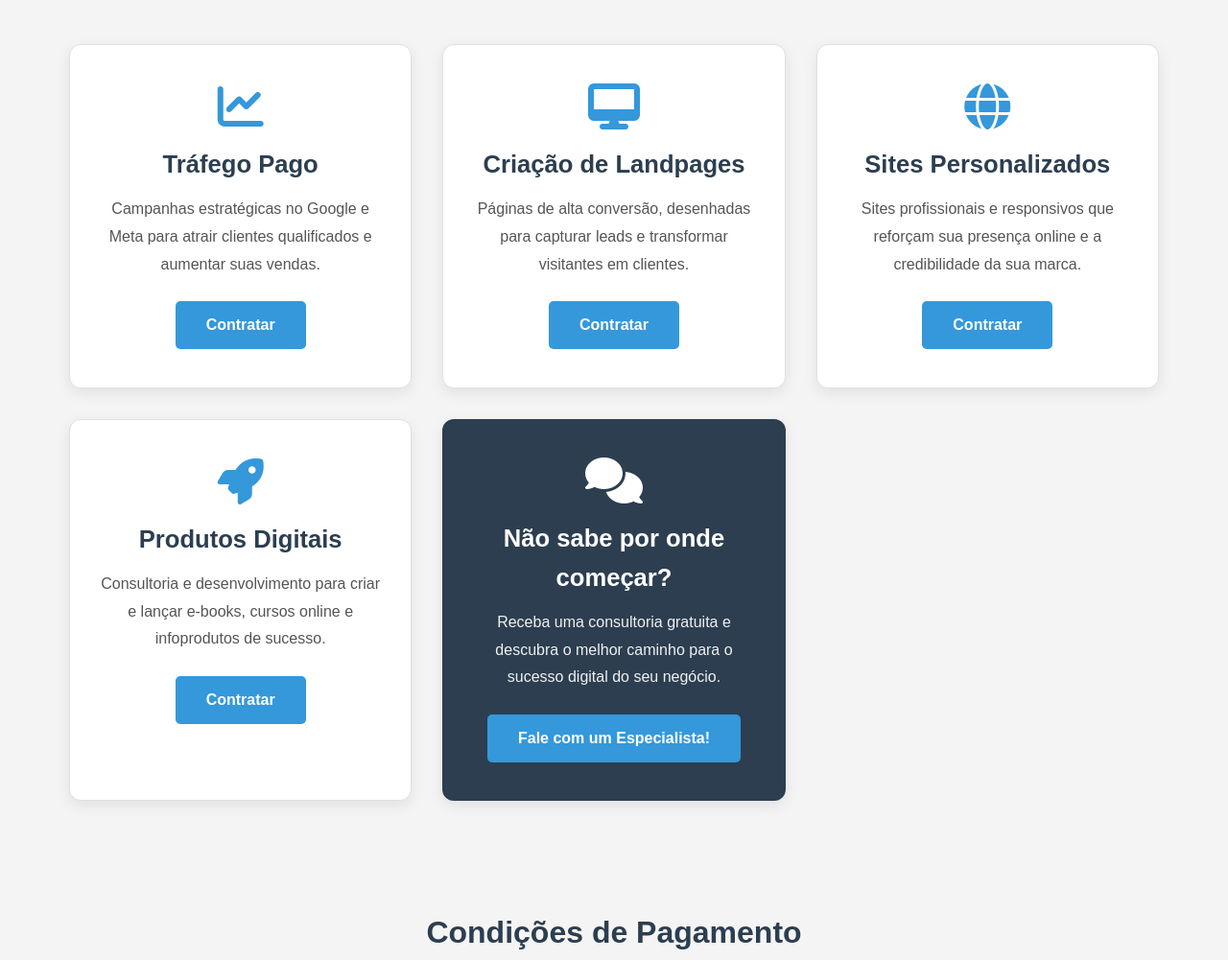
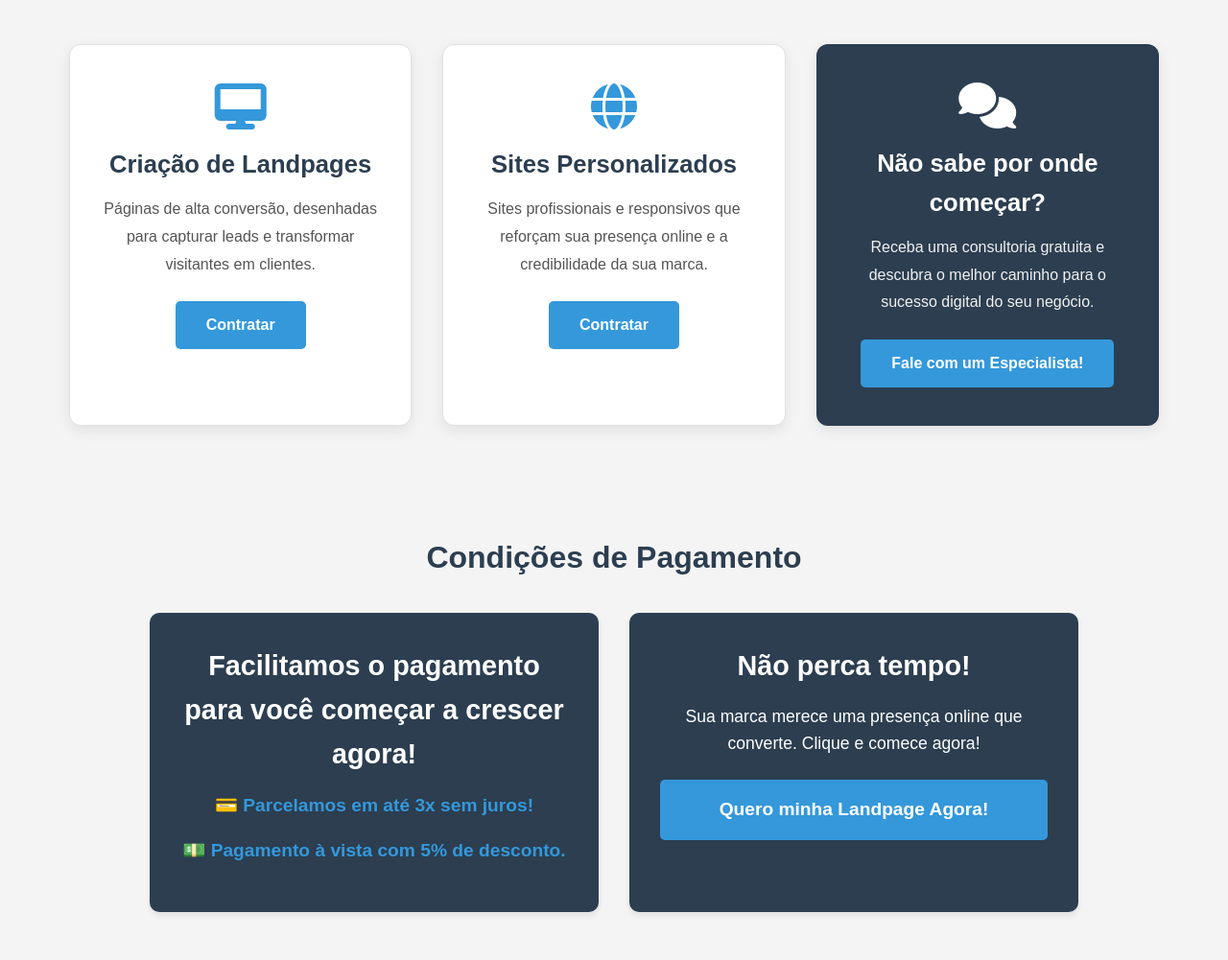
Before and after one commit to lossath/ulingaTech, a plain HTML site: page servico.html in a window 1280 px wide. Shown: the part 562-1563 px from the top of the page at 96% size. Drawn offline with Linux system fonts and the light colour scheme.

Commit message:
alguns ajustes no serviço

```diff
--- a/servico.html
+++ b/servico.html
@@ -40,35 +40,39 @@
             <div class="hero-overlay"></div> <div class="hero-content">
                 <h1>Escale seu Negócio com Soluções Digitais</h1>
                 <p>Especialistas em tráfego pago, criação de sites e produtos que geram resultados.</p>
-                <a href="#contato" class="btn-cta">Fale Conosco</a>
+                <a href="index.html#contato" class="btn-cta">Fale Conosco</a>
             </div>
         </section>
      <section id="servicos" class="servicos-container">
-            <div class="servico-item">
+           <!-- <div class="servico-item">
                 <i class="fas fa-chart-line icone-servico"></i>
                 <h2>Tráfego Pago</h2>
                 <p>Campanhas estratégicas no Google e Meta para atrair clientes qualificados e aumentar suas vendas.</p>
                 <a href="#contato" class="btn-servico">Contratar</a>
-            </div>
+            </div>-->
+
             <div class="servico-item">
                 <i class="fas fa-desktop icone-servico"></i>
 
+
                 <h2>Criação de Landpages</h2>
                 <p>Páginas de alta conversão, desenhadas para capturar leads e transformar visitantes em clientes.</p>
-                <a href="#contato" class="btn-servico">Contratar</a>
+                <a href="tel:+55 1999123456" class="btn-servico">Contratar</a>
             </div>
             <div class="servico-item">
                 <i class="fas fa-globe icone-servico"></i>
                 <h2>Sites Personalizados</h2>
                 <p>Sites profissionais e responsivos que reforçam sua presença online e a credibilidade da sua marca.</p>
-                <a href="#contato" class="btn-servico">Contratar</a>
+                <a href="tel:+55 1999123456" class="btn-servico">Contratar</a>
             </div>
-            <div class="servico-item">
+
+            <!--  <div class="servico-item">
                 <i class="fas fa-rocket icone-servico"></i>
                 <h2>Produtos Digitais</h2>
                 <p>Consultoria e desenvolvimento para criar e lançar e-books, cursos online e infoprodutos de sucesso.</p>
                 <a href="#contato" class="btn-servico">Contratar</a>
-            </div>
+            </div>-->
+
 
             <div class="servico-item cta-extra">
                 <i class="fas fa-comments icone-servico"></i>
@@ -102,8 +106,6 @@
                 </div>
             </div>
         </section>
-
-
 
        <section class="servico-destaque">
             <div class="destaque-content">
```
